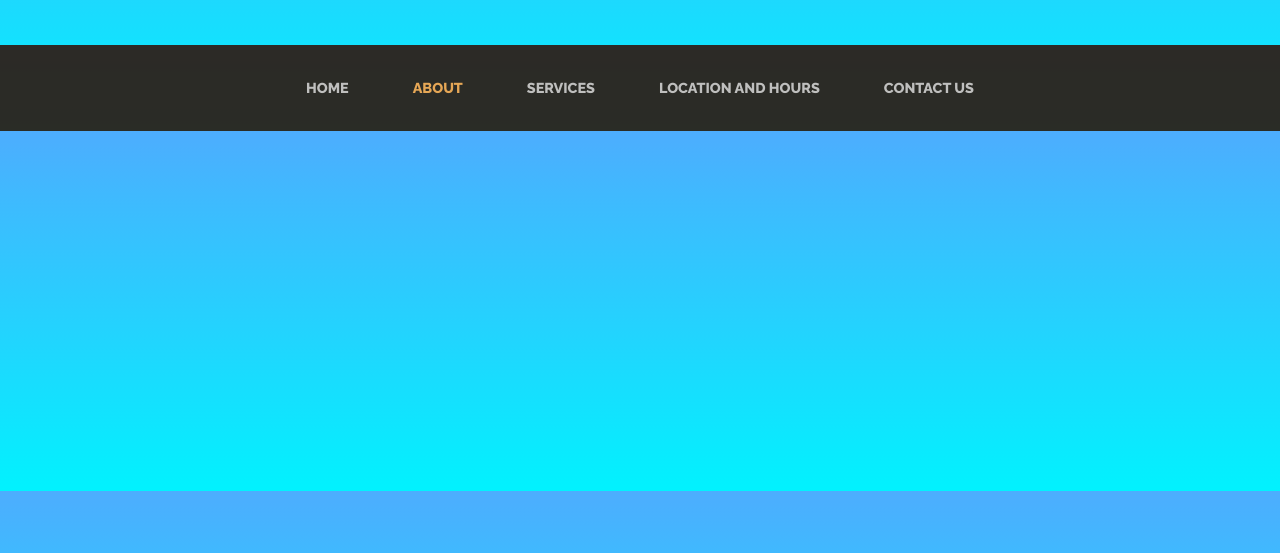
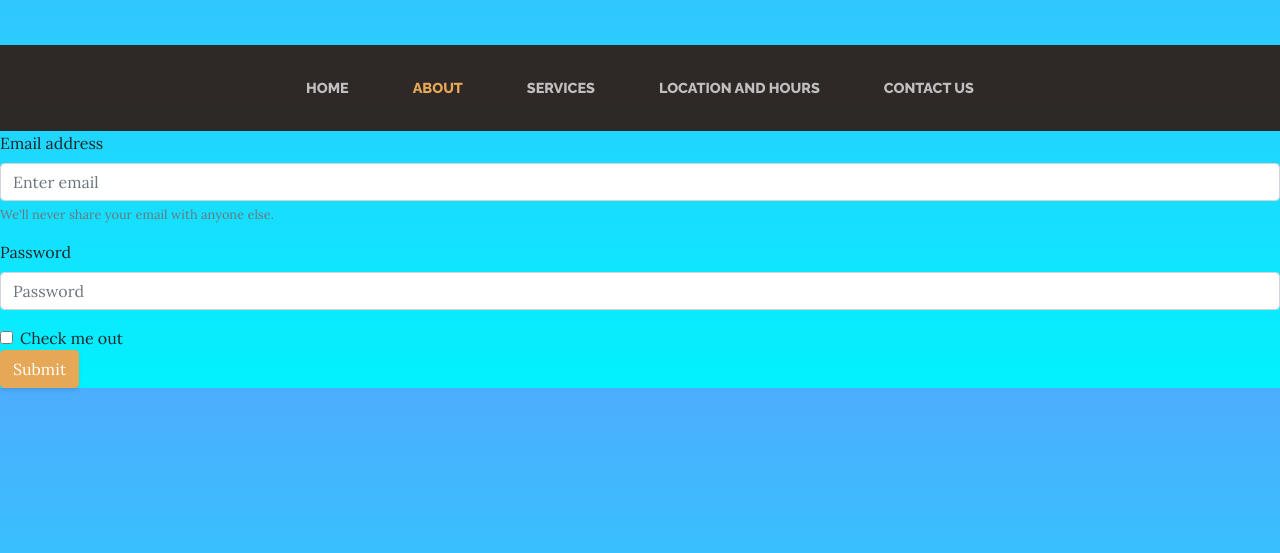
Before and after one commit to gotmygat/Kanata-North-Accounting, a plain HTML site: page contact.html in a window 1280 px wide. Shown: the part 229-782 px from the top of the page. Drawn offline with Linux system fonts and the light colour scheme.

Commit message:
Update contact.html

```diff
--- a/contact.html
+++ b/contact.html
@@ -59,3 +59,30 @@
       </div>
     </div>
   </nav>
+
+
+  <!-- Contact Form For Emails -->
+
+
+<section>
+	<div>
+
+<form>
+  <div class="form-group">
+    <label for="exampleInputEmail1">Email address</label>
+    <input type="email" class="form-control" id="exampleInputEmail1" aria-describedby="emailHelp" placeholder="Enter email">
+    <small id="emailHelp" class="form-text text-muted">We'll never share your email with anyone else.</small>
+  </div>
+  <div class="form-group">
+    <label for="exampleInputPassword1">Password</label>
+    <input type="password" class="form-control" id="exampleInputPassword1" placeholder="Password">
+  </div>
+  <div class="form-check">
+    <input type="checkbox" class="form-check-input" id="exampleCheck1">
+    <label class="form-check-label" for="exampleCheck1">Check me out</label>
+  </div>
+  <button type="submit" class="btn btn-primary">Submit</button>
+</form>
+
+	</div>
+</section>
```
